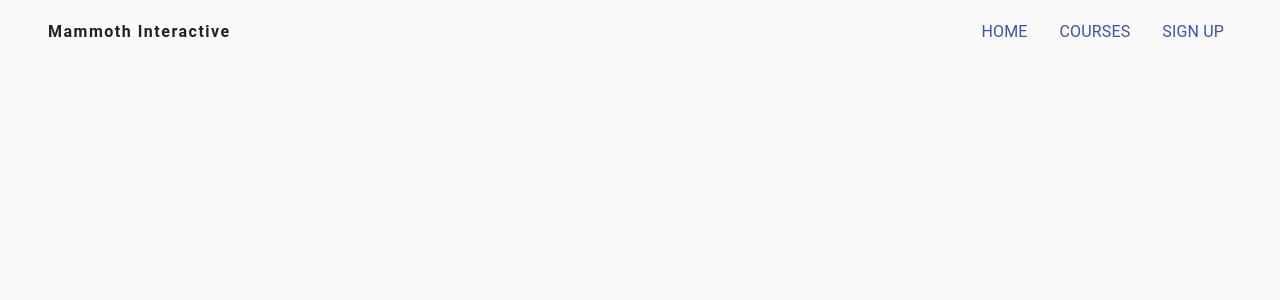
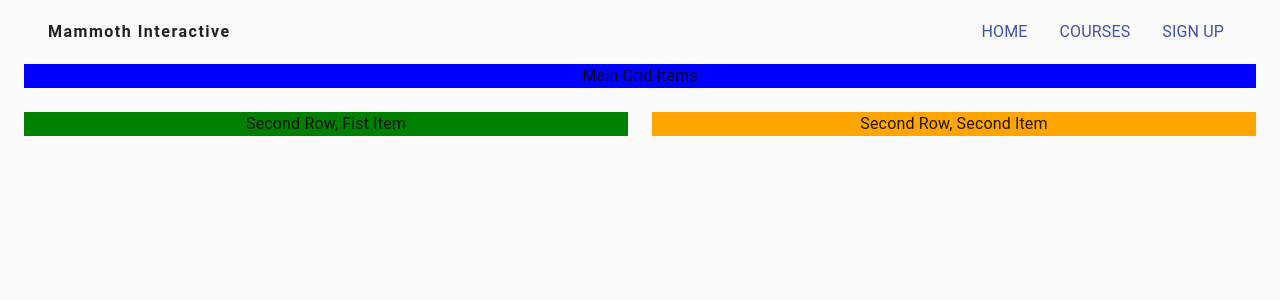
Before and after one commit to yedai13/react-materialUI, a React (Create React App) app in the folder website-project/: page / in a window 1280 px wide. Shown: the top 300 px of the page. Built offline with nearby package versions, Linux system fonts and the light colour scheme; the HTML template or start-up script is replaced by a standard one.

Commit message:
build a grid layout

```diff
--- a/website-project/src/App.js
+++ b/website-project/src/App.js
@@ -1,13 +1,20 @@
 import "./App.css";
 import React from "react";
-import { CssBaseline } from "@material-ui/core";
+import { Container, CssBaseline } from "@material-ui/core";
 import NavigationBar from "./NavigationBar";
+import GridLayout from "./GridLayout";
 
 function App() {
   return (
     <div className="App">
       <CssBaseline />
       <NavigationBar />
+
+      <Container>
+        <main>
+          <GridLayout />
+        </main>
+      </Container>
     </div>
   );
 }
--- /dev/null
+++ b/website-project/src/GridLayout.js
@@ -0,0 +1,42 @@
+import { Grid, Typography } from "@material-ui/core";
+import React from "react";
+import { makeStyles } from "@material-ui/core/styles";
+
+const useStyles = makeStyles((theme) => ({
+  mainGridItem: {
+    backgroundColor: "blue",
+  },
+  secondRowFirstItem: {
+    backgroundColor: "green",
+  },
+  secondRowSecondItem: {
+    backgroundColor: "orange",
+  },
+}));
+
+const GridLayout = () => {
+  const classes = useStyles();
+  return (
+    <Grid container spacing={3}>
+      <Grid item sm={12} xs={12}>
+        <Typography className={classes.mainGridItem}>
+          Main Grid Items
+        </Typography>
+      </Grid>
+
+      <Grid item sm={6} xs={12}>
+        <Typography className={classes.secondRowFirstItem}>
+          Second Row, Fist Item
+        </Typography>
+      </Grid>
+
+      <Grid item sm={6} xs={12}>
+        <Typography className={classes.secondRowSecondItem}>
+          Second Row, Second Item
+        </Typography>
+      </Grid>
+    </Grid>
+  );
+};
+
+export default GridLayout;
```
